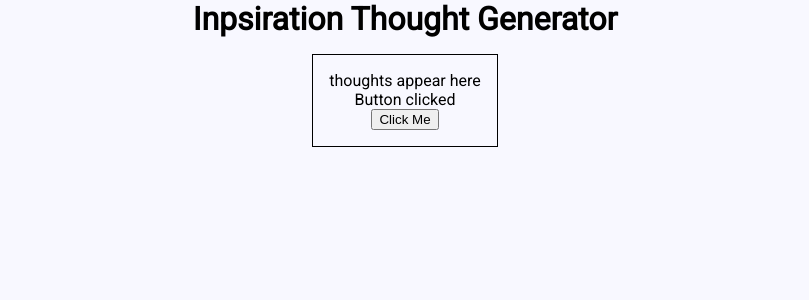
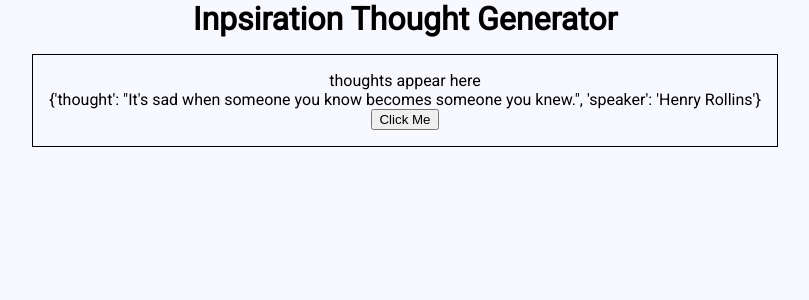
Before and after one commit to Holgermueller/flaskapp, a Flask app: page / in a window 1280 px wide. Shown: the top 300 px of the page, without its empty margins (235-1044 px from the left). Run offline with Flask 2, Linux system fonts and the light colour scheme.

Commit message:
got random quote on dom

```diff
--- a/app.py
+++ b/app.py
@@ -1,14 +1,48 @@
 from flask import Flask, render_template
-# import random
+import random
 # import string
 
 app = Flask(__name__)
 
+thoughtList = [{
+    'thought': 'When you start to doubt yourself the real world will eat you alive.',
+    'speaker': 'Henry Rollins'
+}, {
+    'thought': 'Strength is the product of struggle, you must do what others don\'t to achieve what others won\'t.',
+    'speaker': 'Henry Rollins'
+}, {
+    'thought': 'You need a little bit of insanity to do great things.',
+    'speaker': 'Henry Rollins'
+}, {
+    'thought': 'No such thing as spare time, no such thing as free time, no such thing as down time. All you got is life time. Go.',
+    'speaker': 'Henry Rollins'
+}, {
+    'thought': 'Do not waste time with normal people. They are a plague and will only slow you down.',
+    'speaker': 'Henry Rollins'
+}, {
+    'thought': 'It\'s sad when someone you know becomes someone you knew.',
+    'speaker': 'Henry Rollins'
+}, {
+    'thought': 'Being an artist is dragging your innermost feelings out, giving a piece of yourself, no matter in which art form, in which medium.',
+    'speaker': 'Henry Rollins'
+}, {
+    'thought': 'I believe that one defines oneself by reinventionn. To not be like your parents. To not be like your friends. To be yourself. To cut yourself out of stone.',
+    'speaker': 'Henry Rollins'
+}]
+
+randomThought = random.choice(thoughtList)
+
 
 @app.route("/", methods=['GET'])
 def base():
-    data = 'Button clicked'
-    return render_template('index.html', data=data)
+    return render_template('index.html', data=randomThought)
+
+
+# @app.route("/", methods=['POST'])
+# def get_thought():
+#     if request.method == 'POST':
+#         data = 'click'
+#         return render_template('index.html', data=data)
 
 
 if __name__ == "__main__":
--- a/templates/index.html
+++ b/templates/index.html
@@ -19,7 +19,7 @@
     <section class="thought-container">
       <div class="thought-display">thoughts appear here</div>
       <div>{{data}}</div>
-      <button onclick="get_thought" class="thought-button">Click Me</button>
+      <button onclick="get_thought()" class="thought-button">Click Me</button>
     </section>
   </body>
 </html>
```
